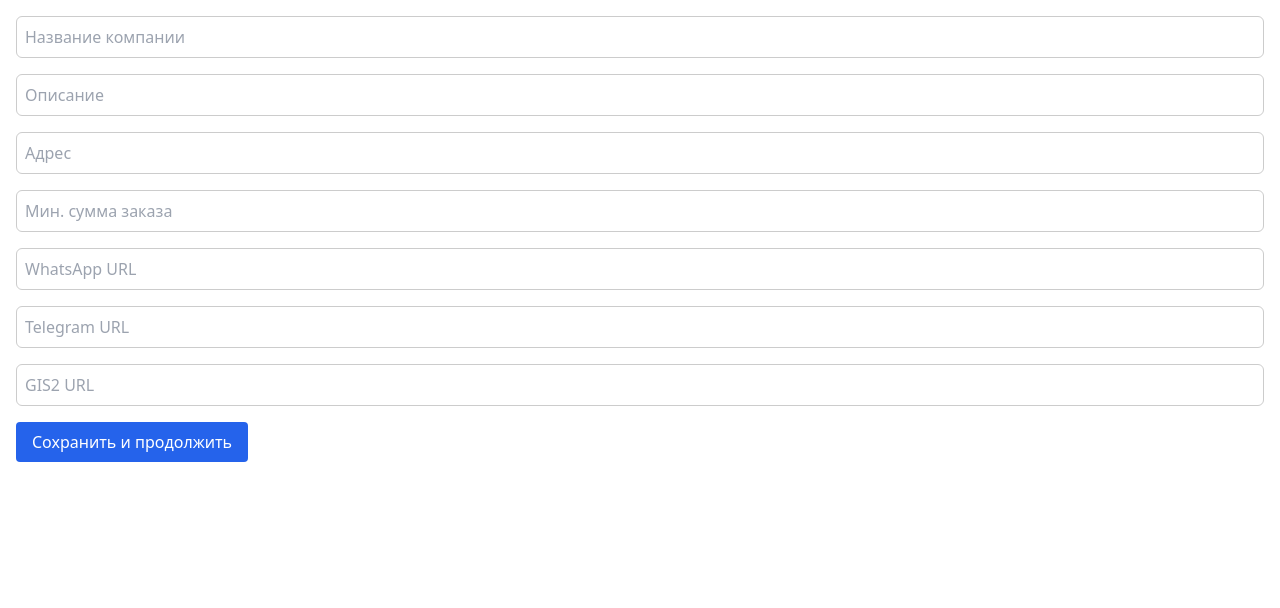
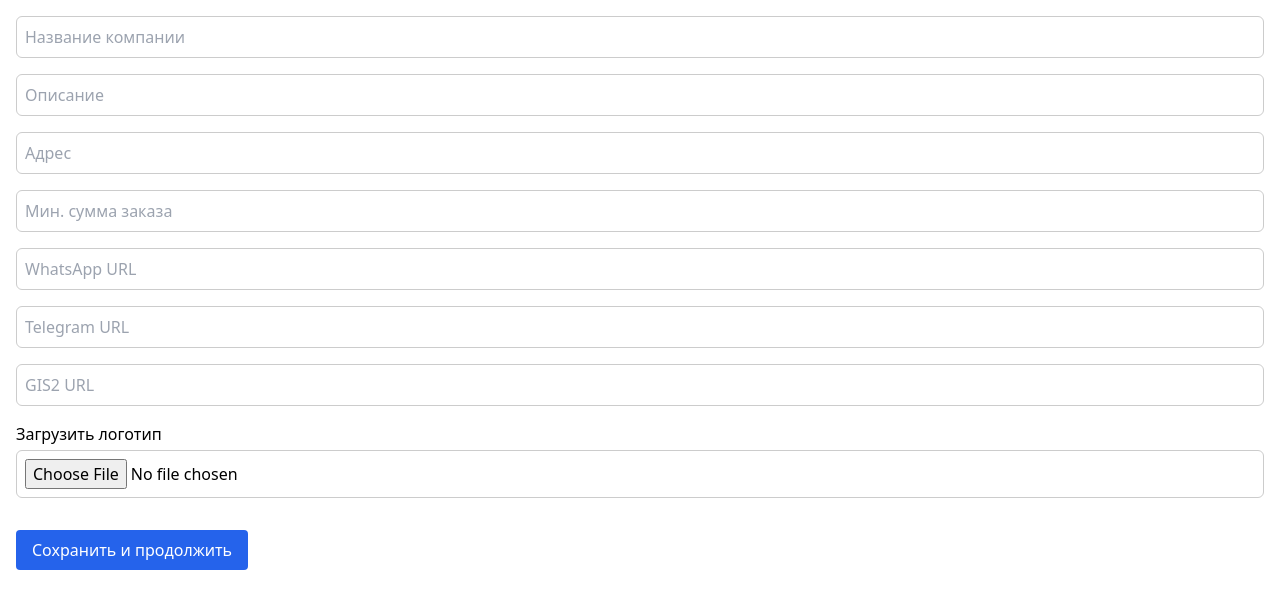
Before and after one commit to zhaqsygulov/opt-order-frontend, a React (Vite) app: page /client/settings in a window 1280 px wide. Shown: the top 608 px of the page. Built offline with nearby package versions, Linux system fonts and the light colour scheme; no server answers.

Commit message:
Update ClientSettingsPage.jsx

```diff
--- a/src/pages/ClientSettingsPage.jsx
+++ b/src/pages/ClientSettingsPage.jsx
@@ -1,4 +1,4 @@
-import React, { useEffect, useState } from "react";
+import React, { useState } from "react";
 import { saveClientSettings } from "@/api/backend";
 
 const ClientSettingsStep = ({ onNext, contextData }) => {
@@ -10,15 +10,39 @@ const ClientSettingsStep = ({ onNext, contextData }) => {
     whatsapp: '',
     telegram: '',
     gis2: '',
+    logo: null,
   });
+
+  const [previewUrl, setPreviewUrl] = useState(null);
 
   const handleChange = (e) => {
     setForm({ ...form, [e.target.name]: e.target.value });
   };
 
+  const handleFileChange = (e) => {
+    const file = e.target.files[0];
+    setForm({ ...form, logo: file });
+
+    if (file) {
+      setPreviewUrl(URL.createObjectURL(file));
+    } else {
+      setPreviewUrl(null);
+    }
+  };
+
   const handleSubmit = async () => {
     try {
-      await saveClientSettings(contextData.accountId, form);
+      await saveClientSettings(
+        contextData.accountId,
+        form.companyName,
+        form.description,
+        form.address,
+        form.minOrderSum,
+        form.whatsapp,
+        form.telegram,
+        form.gis2,
+        form.logo
+      );
       onNext();
     } catch (error) {
       console.error('Ошибка при сохранении настроек клиента:', error);
@@ -70,6 +94,25 @@ const ClientSettingsStep = ({ onNext, contextData }) => {
         placeholder="GIS2 URL"
         onChange={handleChange}
       />
+
+      <div>
+        <label className="block mb-1 font-medium">Загрузить логотип</label>
+        <input
+          className="input"
+          type="file"
+          name="logo"
+          accept="image/*"
+          onChange={handleFileChange}
+        />
+        {previewUrl && (
+          <img
+            src={previewUrl}
+            alt="Предпросмотр логотипа"
+            className="mt-2 max-h-32 rounded shadow"
+          />
+        )}
+      </div>
+
       <button
         onClick={handleSubmit}
         className="bg-blue-600 text-white px-4 py-2 rounded hover:bg-blue-700"
```
